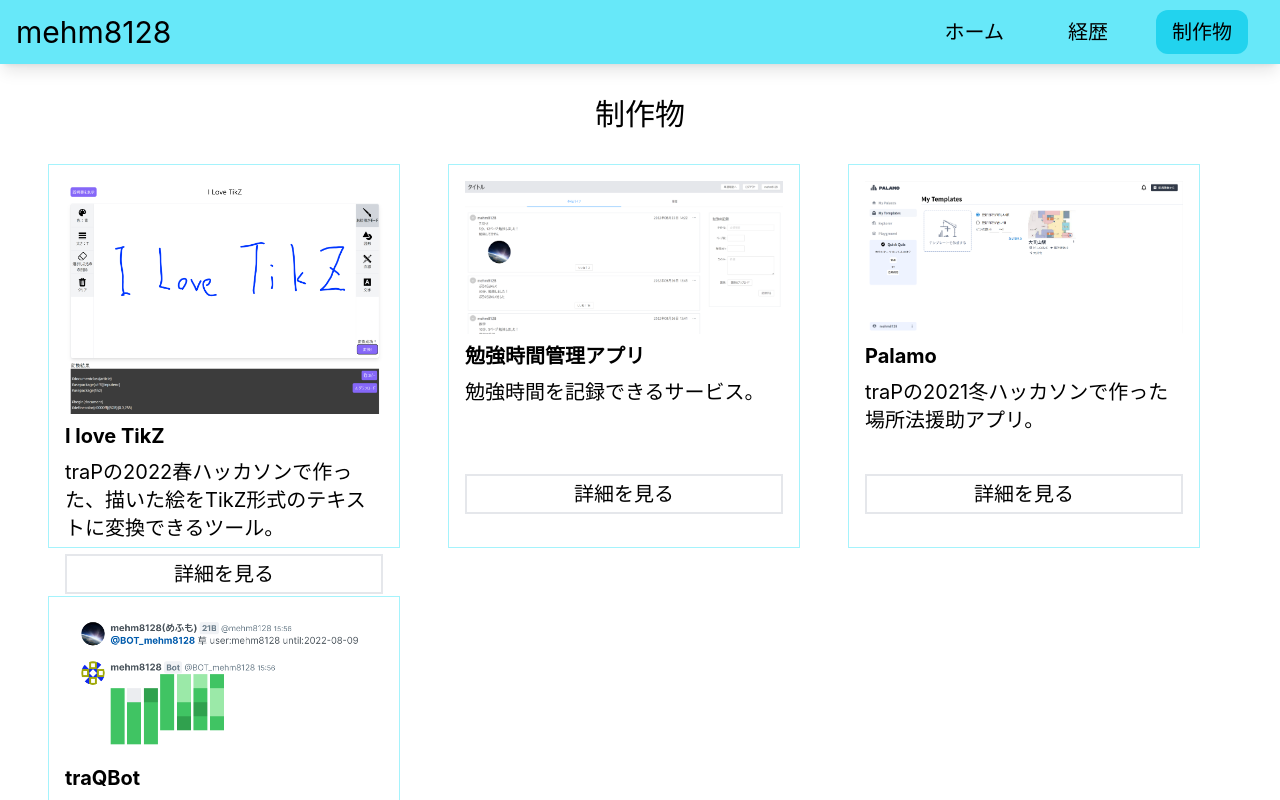
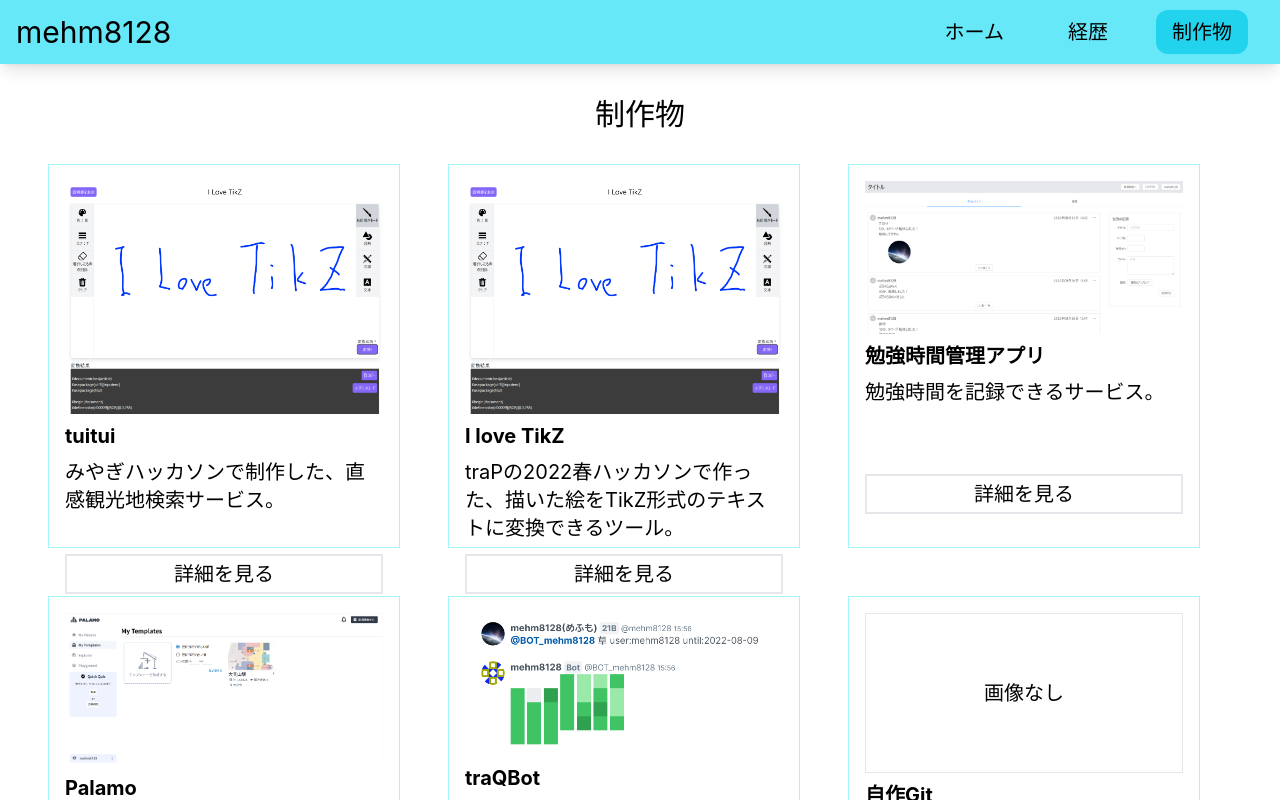
Before and after one commit to mehm8128/mehm8128-portfolio, a Next.js app: page /works in a window 1280 px wide. Built offline with nearby package versions, Linux system fonts and the light colour scheme.

Commit message:
add backgrounds and works

```diff
--- a/src/consts/works.ts
+++ b/src/consts/works.ts
@@ -13,6 +13,18 @@ export interface WorkType {
 }
 
 export const works: WorkType[] = [
+	{
+		title: 'tuitui',
+		productLink: '準備中',
+		links: [
+			{ name: 'Github', url: '準備中' },
+			{ name: 'traPブログ記事', url: '準備中' },
+		],
+		description: 'みやぎハッカソンで制作した、直感観光地検索サービス。',
+		longDescription:
+			'みやぎハッカソンで制作した、直感観光地検索サービス。現在位置に近い観光地の画像を一覧で表示し、タップしたら詳細情報を見ることができるようになっている。また、地図で基準となる位置を選択したり、ジャンルを選択したりして検索することも可能。マイナンバーカードと連携して、クーポンの利用や統計情報を管理者に送信して地域の活性化に役立てることができる。',
+		imagePath: '/assets/IloveTikZ.png',
+	},
 	{
 		title: 'I love TikZ',
 		productLink: 'https://hackathon-22spring-13.github.io/client/',
@@ -61,4 +73,22 @@ export const works: WorkType[] = [
 			'Node.jsを使ってtraQBotを作った。ライブラリはhubot-traqを使った。デプロイはtraP内サービスのshowcaseを使っている。機能はGithubのReadme参照。',
 		imagePath: '/assets/traQBot.png',
 	},
+	{
+		title: '自作Git',
+		productLink: '',
+		links: [{ name: 'Github', url: 'https://github.com/mehm8128/git' }],
+		description: '自作Git。いくつかの簡単な機能を実装した。',
+		longDescription:
+			'自作Git。様々な記事を参考にして、いくつかの簡単な機能をGoで実装した。現在実装されているのはなんたらかんたら。',
+		imagePath: '',
+	},
+	{
+		title: 'eslint-plugin-no-relative-path',
+		productLink: 'https://www.npmjs.com/package/eslint-plugin-no-relative-path',
+		links: [{ name: 'Github', url: 'https://github.com/mehm8128/eslint-plugin-no-relative-path' }],
+		description: 'ESLintのプラグインを自作した。importに相対パスを使用するのを禁止する。',
+		longDescription:
+			'ESLintのプラグインを自作した。importに相対パスを使用するのを禁止する。JavaScriptで書いている。',
+		imagePath: '',
+	},
 ]
--- a/src/pages/backgrounds.tsx
+++ b/src/pages/backgrounds.tsx
@@ -1,4 +1,5 @@
 import type { NextPage } from 'next'
+import Link from 'next/link'
 import { ListItem } from '../components/ListItem'
 import { StyledAnchor } from '../components/StyledAnchor'
 
@@ -108,6 +109,16 @@ const Background: NextPage = () => {
 					<ul className='list-disc'>
 						<ListItem>Web Speed Hackathon 2022 for Students 参加</ListItem>
 						<ListItem>ISUCON12 参加</ListItem>
+						<ListItem>
+							<a href='https://2023.hackathon.miyagi.jp/'>みやぎハッカソン</a> 参加
+							<ul className='list-disc'>
+								<ListItem isNested>
+									{/**todo:クエリパラメータでモーダルを開いた状態で表示できるようにする */}
+									<Link href='/works'>直感観光地検索サービス「tuitui」</Link>を制作
+								</ListItem>
+							</ul>
+						</ListItem>
+						<ListItem>Web Speed Hackathon 2023 参加</ListItem>
 					</ul>
 				</section>
 				<section className='pb-4'>
```
